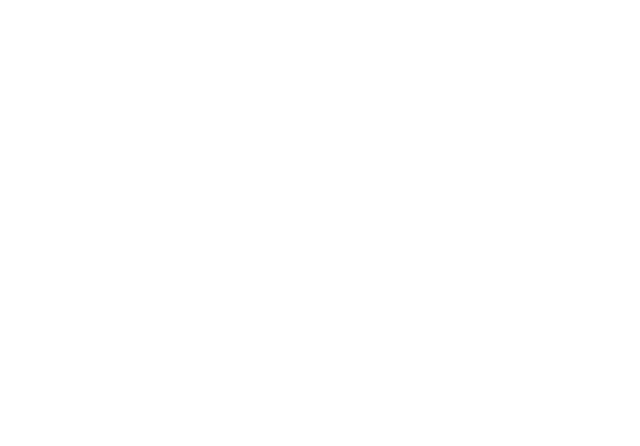
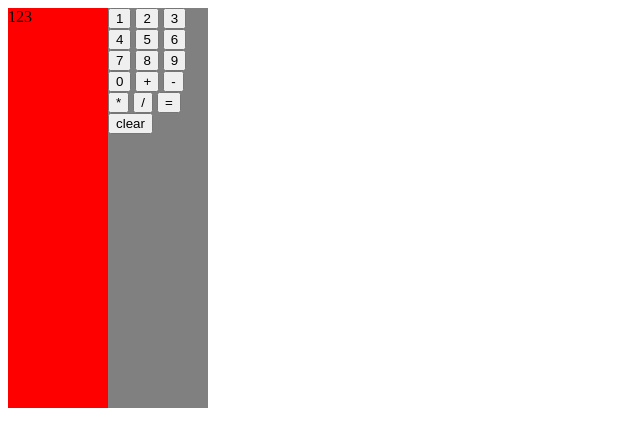
Before and after one commit to Zealox12/calculator, a plain HTML site: page index.html in a window 1280 px wide. Shown: the whole page, without its empty margins (0-640 px from the left). Drawn offline with Linux system fonts and the light colour scheme.

Commit message:
Create Basic HTML Calculator display, with a bit of CSS styling

```diff
--- a/index.html
+++ b/index.html
@@ -8,6 +8,29 @@
     <link rel="stylesheet" href="stylesheet.css">
 </head>
 <body>
+    <div class="container">
+        <div class="display">123</div>
+        <div class="buttons">
+            <button>1</button>
+            <button>2</button>
+            <button>3</button>
+            <button>4</button>
+            <button>5</button>
+            <button>6</button>
+            <button>7</button>
+            <button>8</button>
+            <button>9</button>
+            <button>0</button>
+            <button>+</button>
+            <button>-</button>
+            <button>*</button>
+            <button>/</button>
+            <button>=</button>
+            <button>clear</button>
+        </div>
+    </div>
+
+
 
 </body>
 </html>
--- a/stylesheet.css
+++ b/stylesheet.css
@@ -0,0 +1,15 @@
+.container{
+    background-color: gray;
+    display: flex;
+    flex: wrap;
+    min-width: 200px;
+    max-width: 200px;
+    min-height: 400px;
+    max-height: 400px;
+}
+
+.display{
+    background-color: red;
+    max-width: 100px;
+    min-width: 100px;
+}
```
